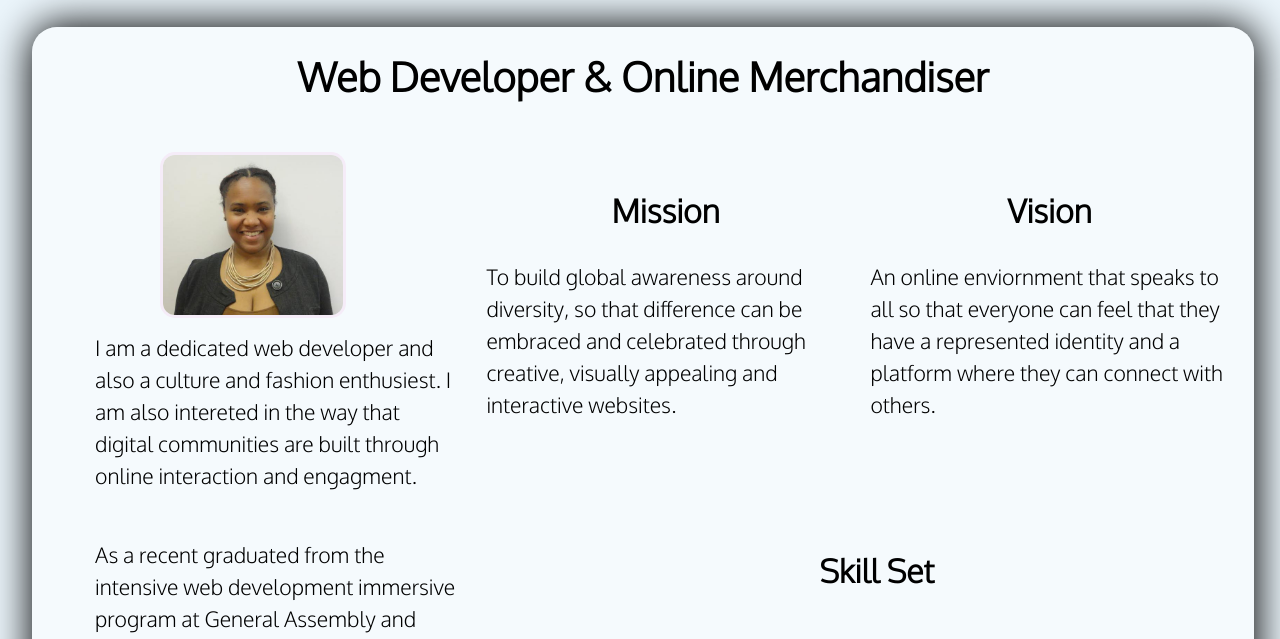
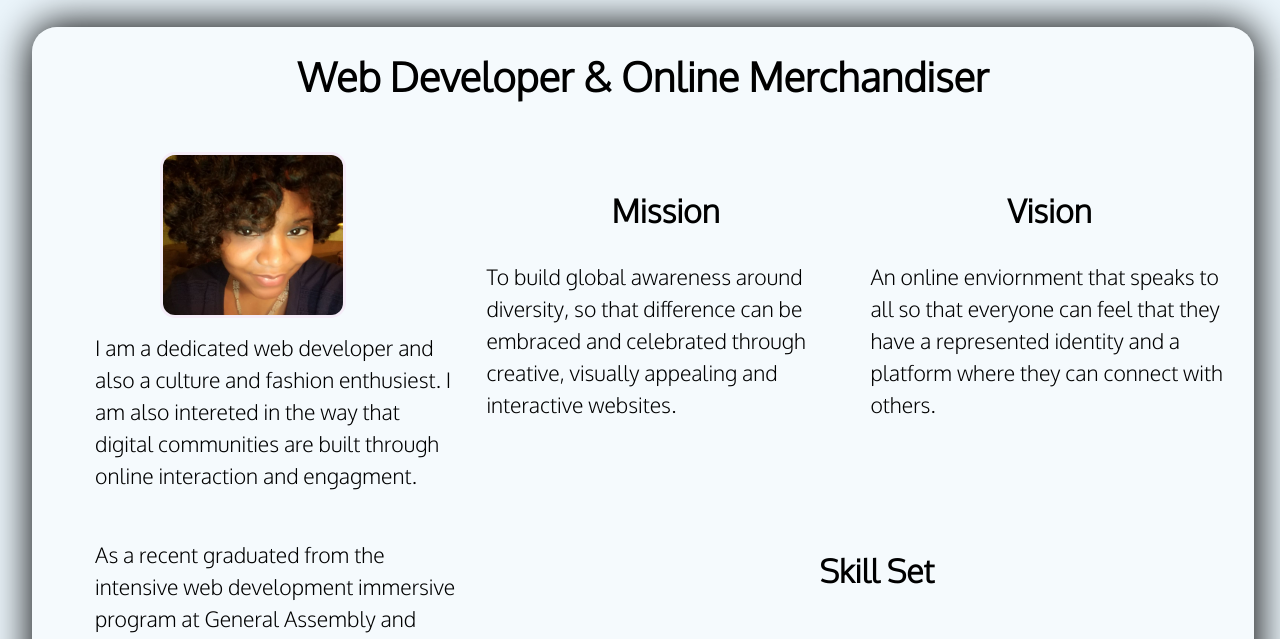
Before and after one commit to PProsper/PProsper.github.io, a plain HTML site: page AboutMe/index.html in a window 1280 px wide. Shown: the top 639 px of the page. Drawn offline with Linux system fonts and the light colour scheme.

Commit message:
pic change

```diff
--- a/AboutMe/index.html
+++ b/AboutMe/index.html
@@ -12,7 +12,7 @@
 	<h1 style="font-size: 40px;"> Web Developer &#38; Online Merchandiser </h1>
 </header>
 
-	  <a href="www.linkedin.com/in/patrice-prosper"> <img  class="port" src="images/mypic2.jpg"></a>
+	  <a href="www.linkedin.com/in/patrice-prosper"> <img  class="port" src="images/me.jpg"></a>
   <div id="cont">
 
 	<div id="para">
```
Also changed, not shown: AboutMe/images/me.jpg (added).
